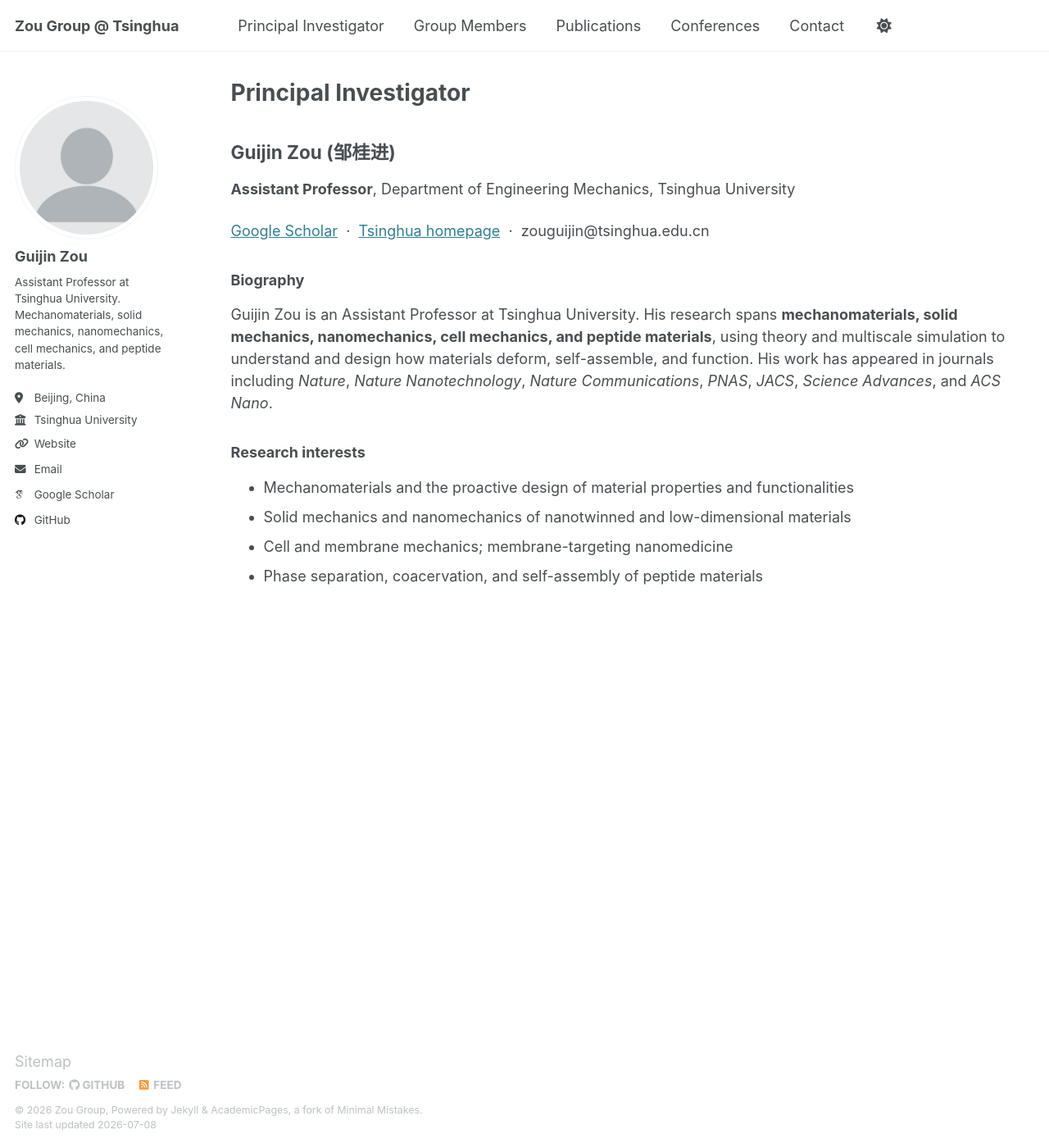
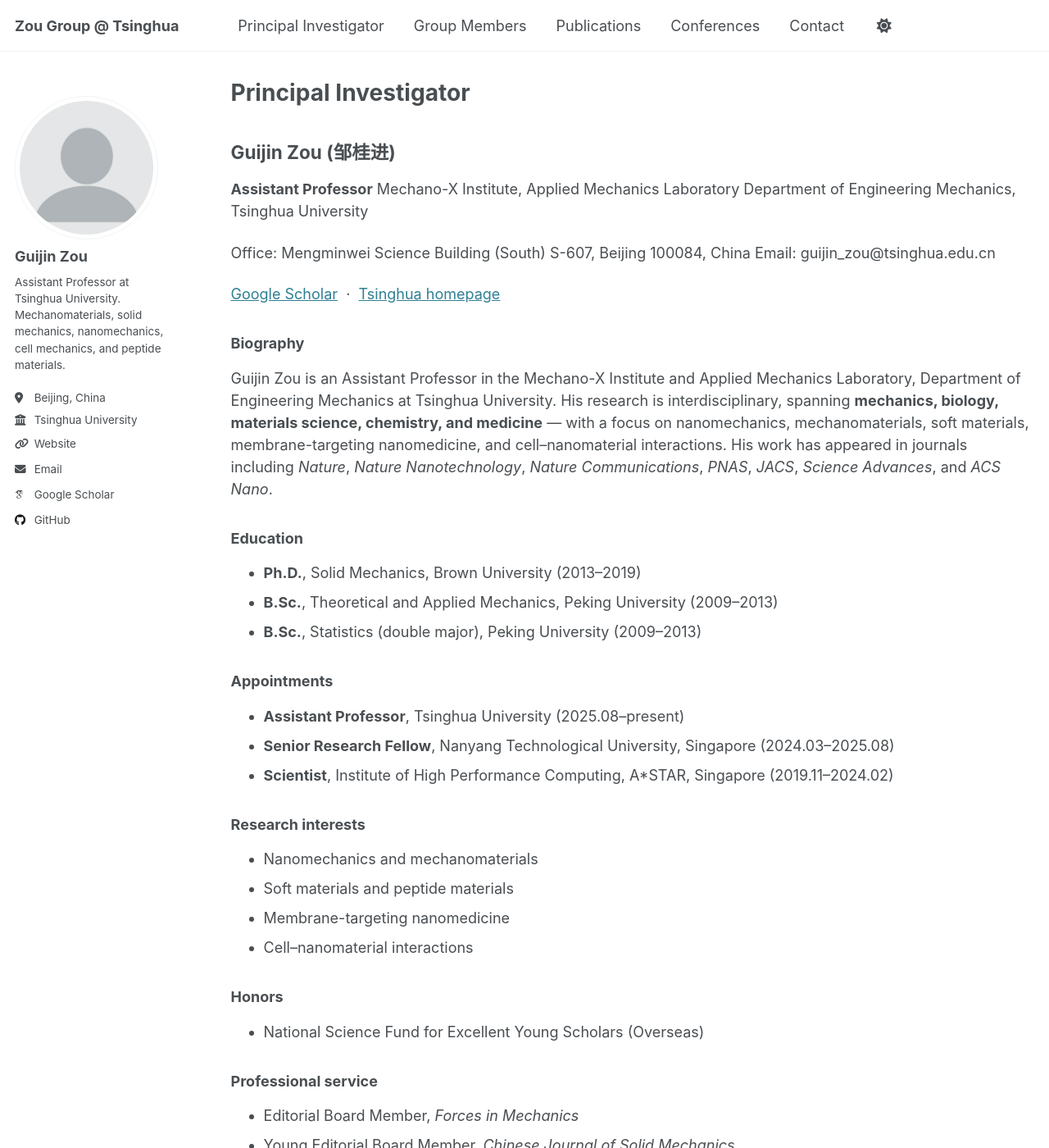
Before and after one commit to guijinzou/guijinzou.github.io, a Jekyll site: the page built from _pages/pi.md, in a window 1280 px wide and 1400 px high. Shown: the whole window at 82% size. Built offline with Jekyll 4.4.1, drawn with Linux system fonts in a browser that asks for light colours; some web fonts are replaced; some of the changed text lies outside the part shown.

Commit message:
Enrich PI/Contact with details from Tsinghua faculty page
- Correct email to guijin_zou@tsinghua.edu.cn and homepage URL
- Add education, appointments, honors, editorial roles, office address
- Name Mechano-X Institute / Applied Mechanics Laboratory throughout

Co-Authored-By: Claude Opus 4.8 <noreply@anthropic.com>

```diff
--- a/_config.yml
+++ b/_config.yml
@@ -28,8 +28,8 @@ author:
   bio              : "Assistant Professor at Tsinghua University. Mechanomaterials, solid mechanics, nanomechanics, cell mechanics, and peptide materials."
   location         : "Beijing, China"
   employer         : "Tsinghua University"
-  uri              : "https://cmssd.tsinghua.edu.cn/_s15/2025/0922/c950a7292/page.psp"
-  email            : "zouguijin@tsinghua.edu.cn"
+  uri              : "https://www.hy.tsinghua.edu.cn/hyen/info/1162/1446.htm"
+  email            : "guijin_zou@tsinghua.edu.cn"
 
   # Academic websites
   arxiv            : # URL - Update with the correct link to your profile
--- a/_pages/pi.md
+++ b/_pages/pi.md
@@ -7,19 +7,43 @@ author_profile: true
 
 ## Guijin Zou (邹桂进)
 
-**Assistant Professor**, Department of Engineering Mechanics, Tsinghua University
+**Assistant Professor**
+Mechano-X Institute, Applied Mechanics Laboratory
+Department of Engineering Mechanics, Tsinghua University
 
-[Google Scholar](https://scholar.google.com/citations?user=oZJ_pogAAAAJ&hl=en) &nbsp;·&nbsp; [Tsinghua homepage](https://cmssd.tsinghua.edu.cn/_s15/2025/0922/c950a7292/page.psp) &nbsp;·&nbsp; zouguijin@tsinghua.edu.cn
+Office: Mengminwei Science Building (South) S-607, Beijing 100084, China
+Email: guijin_zou@tsinghua.edu.cn
+
+[Google Scholar](https://scholar.google.com/citations?user=oZJ_pogAAAAJ&hl=en) &nbsp;·&nbsp; [Tsinghua homepage](https://www.hy.tsinghua.edu.cn/hyen/info/1162/1446.htm)
 
 ### Biography
 
-Guijin Zou is an Assistant Professor at Tsinghua University. His research spans **mechanomaterials, solid mechanics, nanomechanics, cell mechanics, and peptide materials**, using theory and multiscale simulation to understand and design how materials deform, self-assemble, and function. His work has appeared in journals including *Nature*, *Nature Nanotechnology*, *Nature Communications*, *PNAS*, *JACS*, *Science Advances*, and *ACS Nano*.
+Guijin Zou is an Assistant Professor in the Mechano-X Institute and Applied Mechanics Laboratory, Department of Engineering Mechanics at Tsinghua University. His research is interdisciplinary, spanning **mechanics, biology, materials science, chemistry, and medicine** — with a focus on nanomechanics, mechanomaterials, soft materials, membrane-targeting nanomedicine, and cell–nanomaterial interactions. His work has appeared in journals including *Nature*, *Nature Nanotechnology*, *Nature Communications*, *PNAS*, *JACS*, *Science Advances*, and *ACS Nano*.
+
+### Education
+
+- **Ph.D.**, Solid Mechanics, Brown University (2013–2019)
+- **B.Sc.**, Theoretical and Applied Mechanics, Peking University (2009–2013)
+- **B.Sc.**, Statistics (double major), Peking University (2009–2013)
+
+### Appointments
+
+- **Assistant Professor**, Tsinghua University (2025.08–present)
+- **Senior Research Fellow**, Nanyang Technological University, Singapore (2024.03–2025.08)
+- **Scientist**, Institute of High Performance Computing, A*STAR, Singapore (2019.11–2024.02)
 
 ### Research interests
 
-- Mechanomaterials and the proactive design of material properties and functionalities
-- Solid mechanics and nanomechanics of nanotwinned and low-dimensional materials
-- Cell and membrane mechanics; membrane-targeting nanomedicine
-- Phase separation, coacervation, and self-assembly of peptide materials
+- Nanomechanics and mechanomaterials
+- Soft materials and peptide materials
+- Membrane-targeting nanomedicine
+- Cell–nanomaterial interactions
 
-<!-- Add education, appointments, and awards below as desired. -->
+### Honors
+
+- National Science Fund for Excellent Young Scholars (Overseas)
+
+### Professional service
+
+- Editorial Board Member, *Forces in Mechanics*
+- Young Editorial Board Member, *Chinese Journal of Solid Mechanics*
```
Also changed, not shown: _pages/about.md (+1 -1 lines), _pages/contact.md (+6 -4 lines).
